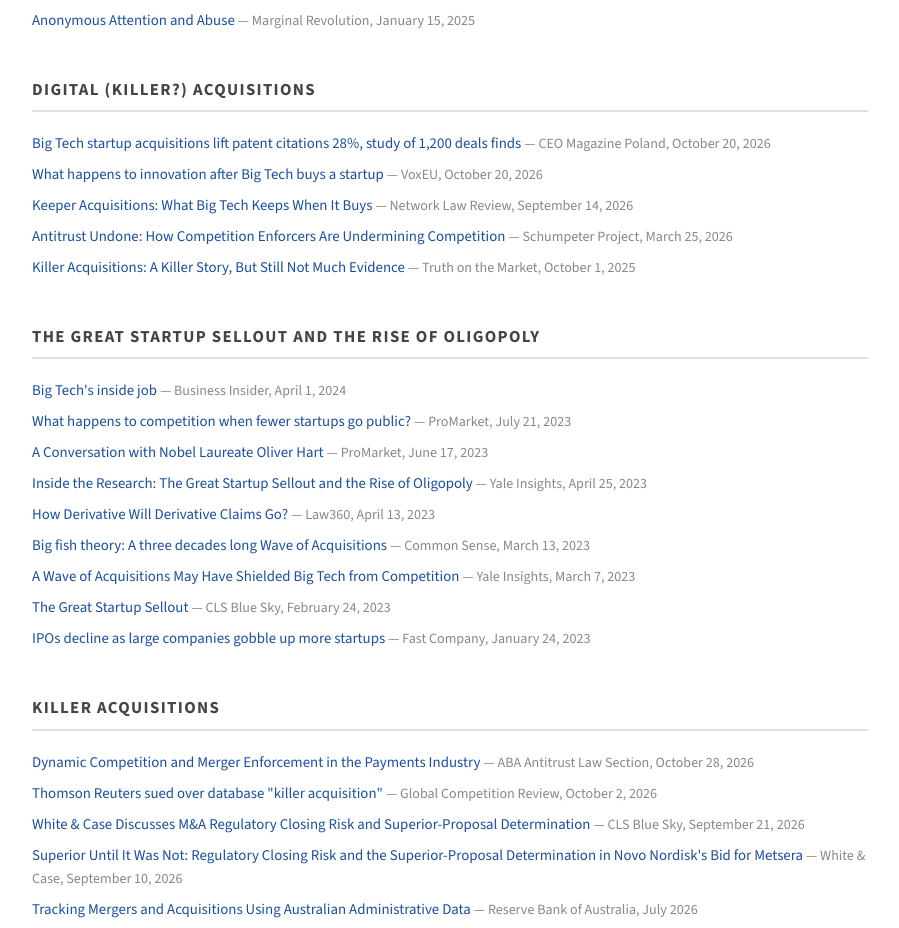
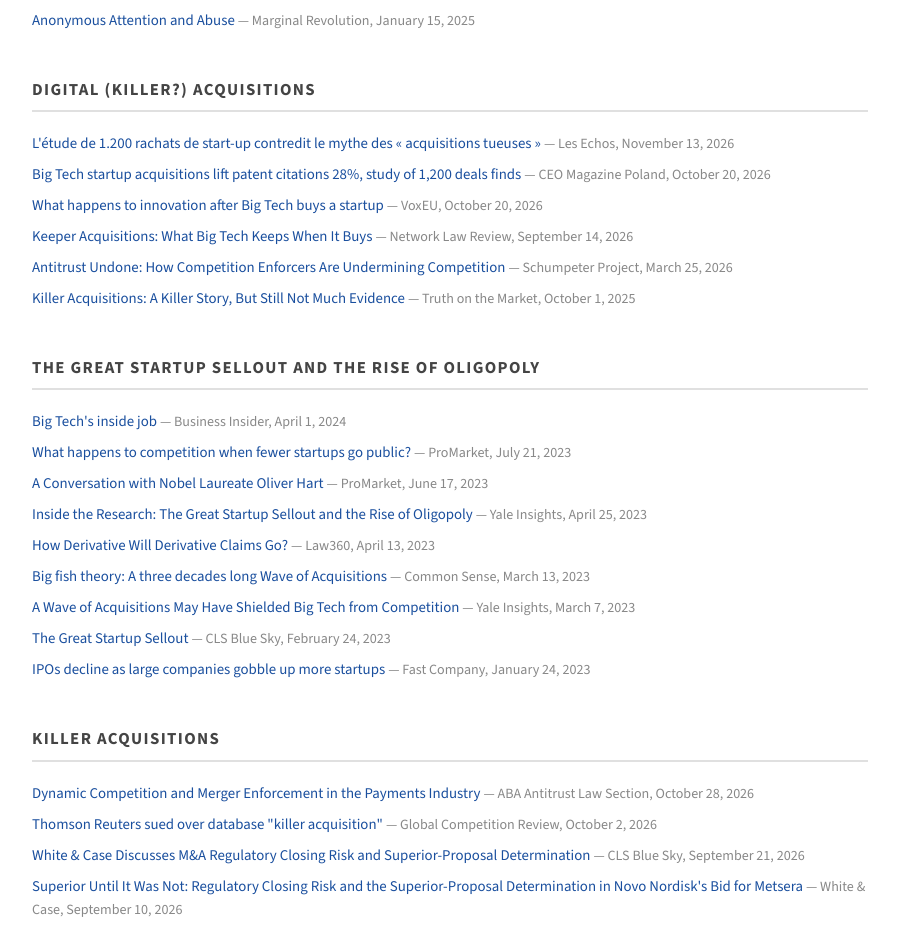
Before and after one commit to florianederer/florianederer.github.io, a plain HTML site: page press.html in a window 1280 px wide. Shown: the part 1040-1968 px from the top of the page, without its empty margins (190-1089 px from the left). Drawn offline with nearby package versions, Linux system fonts and the light colour scheme.

Commit message:
Add Les Echos column on Digital (Killer?) Acquisitions
Co-Authored-By: Claude Opus 5.5 <noreply@anthropic.com>

```diff
--- a/press.html
+++ b/press.html
@@ -75,6 +75,7 @@
     <!-- Digital (Killer?) Acquisitions -->
     <h2 class="section-heading">Digital (Killer?) Acquisitions</h2>
     <ul class="press-list">
+      <li><a href="https://www.lesechos.fr/idees-debats/editos-analyses/innovation-letude-de-1200-rachats-de-start-up-contredit-le-mythe-des-acquisitions-tueuses-2262514">L'étude de 1.200 rachats de start-up contredit le mythe des « acquisitions tueuses »</a> <span class="press-source">— Les Echos, November 13, 2026</span></li>
       <li><a href="https://ceo.com.pl/en/big-tech-startup-acquisitions-patents-cepr-research-2026/">Big Tech startup acquisitions lift patent citations 28%, study of 1,200 deals finds</a> <span class="press-source">— CEO Magazine Poland, October 20, 2026</span></li>
       <li><a href="https://cepr.org/voxeu/columns/what-happens-innovation-after-big-tech-buys-startup">What happens to innovation after Big Tech buys a startup</a> <span class="press-source">— VoxEU, October 20, 2026</span></li>
       <li><a href="https://www.networklawreview.org/keeper-acquisitions/">Keeper Acquisitions: What Big Tech Keeps When It Buys</a> <span class="press-source">— Network Law Review, September 14, 2026</span></li>
```
